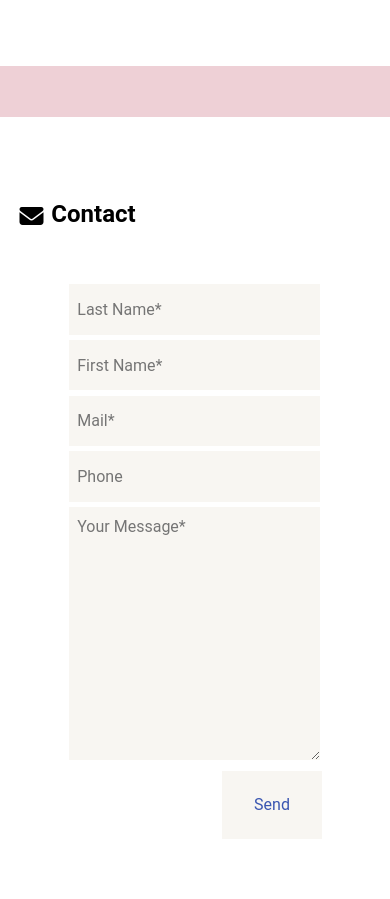
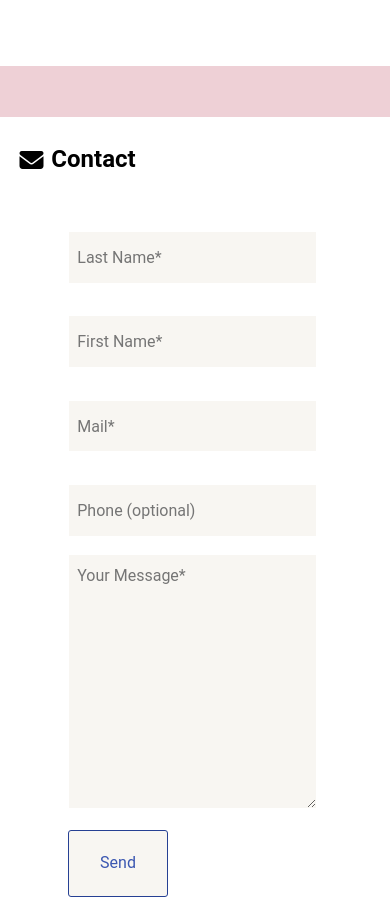
Before and after one commit to Thibaud-M326/SpxConseil-Dev, a Vue app: page / in a window 390 px wide. Shown: the part 2040-2939 px from the top of the page. Before the commit the page ends 2881 px from the top, so only its background shows below. Built offline with nearby package versions, Linux system fonts and the light colour scheme.

Commit message:
contact is done

```diff
--- a/locale/en.json
+++ b/locale/en.json
@@ -32,7 +32,7 @@
         "lastName": "Last Name*",
         "firstName": "First Name*",
         "mail": "Mail*",
-        "phone": "Phone",
+        "phone": "Phone (optional)",
         "message": "Your Message*",
         "send": "Send"
     }
--- a/locale/fr.json
+++ b/locale/fr.json
@@ -32,7 +32,7 @@
         "lastName": "Nom*",
         "firstName": "Prenom*",
         "mail": "Mail*",
-        "phone": "Telephone",
+        "phone": "Telephone (optionnel)",
         "message": "Votre Message*",
         "send": "Envoyer"
     }
--- a/package.json
+++ b/package.json
@@ -13,6 +13,7 @@
   },
   "dependencies": {
     "pinia": "^2.1.7",
+    "vee-validate": "^4.12.2",
     "vue": "^3.3.10",
     "vue-i18n": "^9.8.0",
     "vue-router": "^4.2.5",
--- a/src/components/contactComp.vue
+++ b/src/components/contactComp.vue
@@ -7,37 +7,89 @@
                     {{ $t('contact.contact') }}
                 </h2>
             </div>
-            <form action="https://formspree.io/f/xpzgvgwa" method="post" id="contactFormContainer">
+            <VForm action="#" method="post" id="contactFormContainer" @submit="onSubmit" v-slot="{ errors }">
                 <div id="leftFormDiv">
-                    <input type="text" name="lastName" id="lastName" class="inputText" :placeholder="$t('contact.lastName')" required>
-                    <input type="text" name="firstName" id="firstName" class="inputText" :placeholder="$t('contact.firstName')" required>
-                    <input type="email" name="email" id="email" class="inputText" :placeholder="$t('contact.mail')" required>
-                    <input type="telephone" name="phone" id="email" class="inputText" :placeholder="$t('contact.phone')">
-                    <textarea name="message" id="yourMessageTextArea" :placeholder="$t('contact.message')" required></textarea>
+                    <div class="inputError">
+                        <ErrorMessage name="lastName"/>
+                        <VField type="text" name="lastName" class="inputText" :placeholder="$t('contact.lastName')" :rules="validateLastName"/>
+                    </div>
+
+                    <div class="inputError">
+                        <ErrorMessage name="firstName"/>
+                        <VField type="text" name="firstName" class="inputText" :placeholder="$t('contact.firstName')" :rules="validateFirstName"/>
+                    </div>
+
+                    <div class="inputError">
+                        <ErrorMessage name="email"/>
+                        <VField type="email" name="email" class="inputText" :placeholder="$t('contact.mail')" :rules="validateEmail"/>
+                    </div>
+
+                    <div class="inputError">
+                        <VField type="telephone" name="phone" class="inputText" :placeholder="$t('contact.phone')" />
+                    </div>
+
+                    <div>
+                        <textarea name="message" id="yourMessageTextArea" :placeholder="$t('contact.message')"></textarea>
+                    </div>
                 </div>
                 <div id="sendButtonDiv">
                     <button type="submit" id="sendButton">
                         Send
                     </button>
                 </div>
-            </form>
+            </VForm>
         </div>
     </div>
 </template>
 
 <script lang="ts">
+import { Form, Field, ErrorMessage } from 'vee-validate'
+
 export default {
+    components: {
+        VForm: Form,
+        VField: Field,
+        ErrorMessage,
+    },
+    methods: {
+        onSubmit(values: Object) {
+            console.log(JSON.stringify(values, null, 2));
+        },
+        validateEmail(value: any) {
+            if (!value) {
+                return 'This field is required'
+            }
 
+            const regex = /^[A-Z0-9._%+-]+@[A-Z0-9.-]+\.[A-Z]{2,4}$/i;
+            if (!regex.test(value)) {
+                return 'This field must be a valid email'
+            }
+
+            return true;
+        },
+        validateLastName(value: any) {
+            if (!value) {
+                return 'This field is required'
+            }
+
+            return true
+        },
+        validateFirstName(value: any) {
+            if (!value) {
+                return 'This field is required'
+            }
+
+            return true
+        },
+    },
 }
 </script>
 
 <style scoped>
-
 #contactCompDiv {
     display: flex;
     justify-content: center;
     align-items: center;
-    height: 75vh;
 }
 
 #contactDiv {
@@ -49,7 +101,8 @@ export default {
     display: flex;
     align-items: center;
     height: 8vh;
-    margin-bottom: 4vh;
+    margin-bottom: 1vh;
+    margin-top: 2vw;
 }
 
 h2 {
@@ -65,11 +118,24 @@ h2 {
 }
 
 #leftFormDiv {
+    display: flex;
+    flex-wrap: wrap;
+    align-items: center;
     width: 66vw;
 }
 
+.inputError {
+    display: flex;
+    flex-direction: column;
+    justify-content: end;
+    width: 32vw;
+    height: 10vh;
+    color: #972626;
+    /* background-color: #93a4db; */
+}
+
 .inputText {
-    width: 32vw;
+    width: 31vw;
     height: 6vh;
     padding: 1vh;
     margin: 0.3vh;
@@ -78,12 +144,15 @@ h2 {
 }
 
 #yourMessageTextArea {
+    display: flex;
+
     height: 30vh;
-    width: 64.3vw;
+    width: 63.3vw;
     padding: 1vh;
     margin: 0.3vh;
+    margin-top: 2vh;
     background-color: #F8F6F2;
-    color: #264097;
+    color: #264093;
 }
 
 #sendButtonDiv {
@@ -98,16 +167,26 @@ h2 {
     margin: 0.2vh;
     background-color: #F8F6F2;
     color: #3B57B1;
+    border:1px solid #264093;
+    border-radius: 3px;
 }
 
 @media (max-width: 1199px) {
+
+    #leftFormDiv {
+        justify-content: center;
+        flex-direction: column;
+        align-items: baseline;
+    }
+
     .inputText {
-        width: 64.3vw;
+        width: 63.3vw;
     }
 
     #sendButtonDiv {
         width: 66vw;
-        justify-content: end;
+        justify-content: start;
+        margin-top: 2vh;
     }
 
     #sendButton {
```
Also changed, not shown: 1 other file (tests, documents, lock files or other folders). Lines whose indentation alone changed are shown as unchanged.
